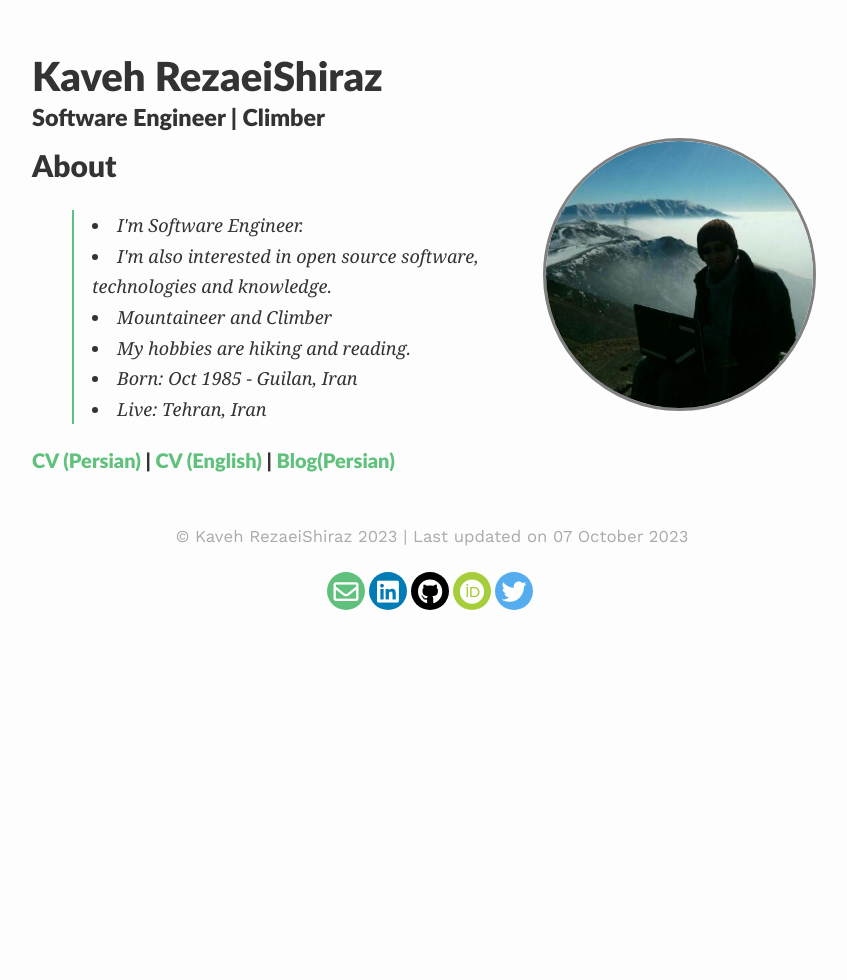
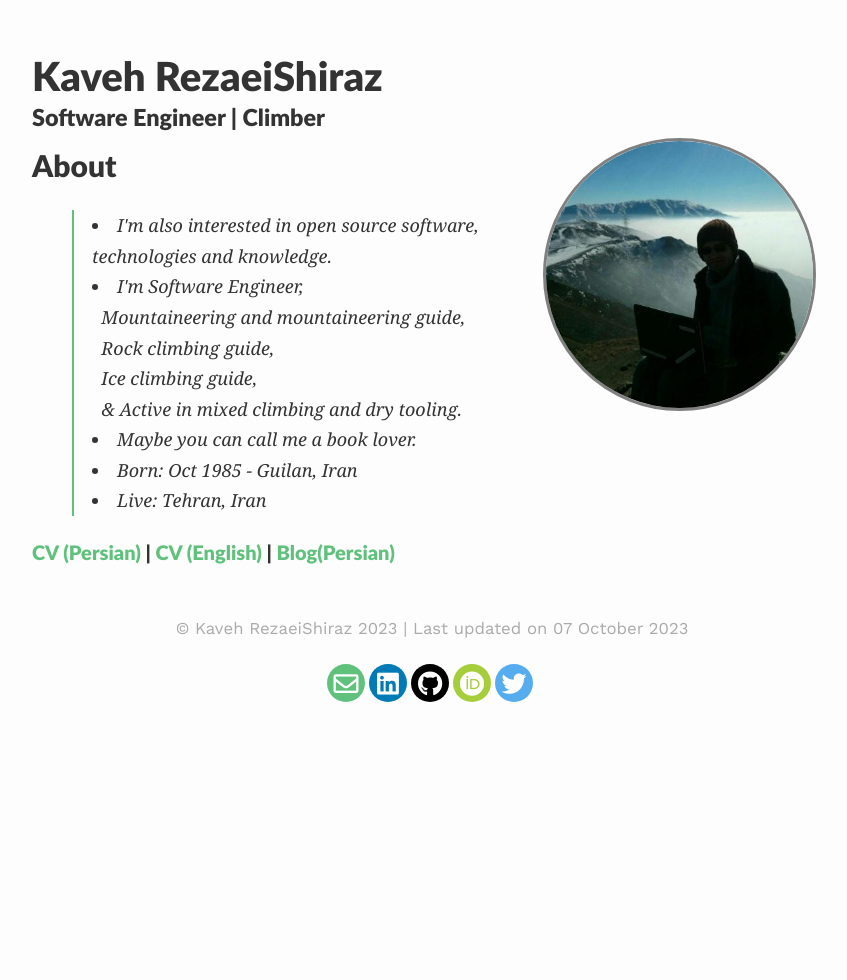
Before and after one commit to KavehRS/website, a Jekyll site: the page built from index.md, in a window 1280 px wide. Shown: the whole page, without its empty margins (208-1055 px from the left). Built offline with Jekyll 4.4.1, drawn with Linux system fonts in a browser that asks for light colours; nearby versions of some CDN libraries; our own code applies the rules of GitHub Pages for plain Markdown files.

Commit message:
Update index.md

```diff
--- a/index.md
+++ b/index.md
@@ -10,10 +10,15 @@ published: true
 
 ## About
 <blockquote>
- <li> I'm Software Engineer.</li>
+
  <li> I'm also interested in open source software, technologies and knowledge. </li>
- <li> Mountaineer and Climber </li>
- <li> My hobbies are hiking and reading.</li>
+ <li> I'm Software Engineer,
+   <br>&nbsp; Mountaineering and mountaineering guide,
+   <br>&nbsp; Rock climbing guide,
+   <br>&nbsp; Ice climbing guide,
+   <br>&nbsp; & Active in mixed climbing and dry tooling.
+ </li>
+ <li> Maybe you can call me a book lover.</li>
  <li> Born: Oct 1985 - Guilan, Iran </li>
  <li> Live: Tehran, Iran </li>
 </blockquote>
```
